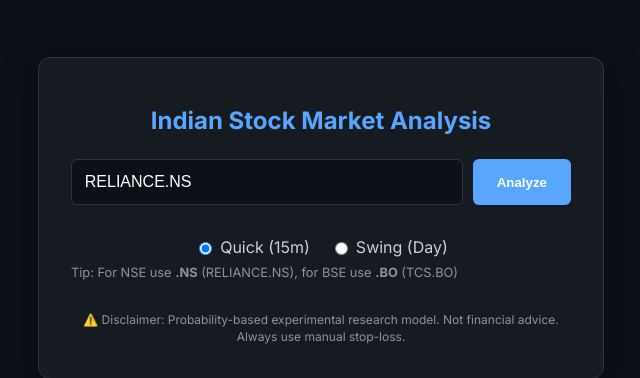
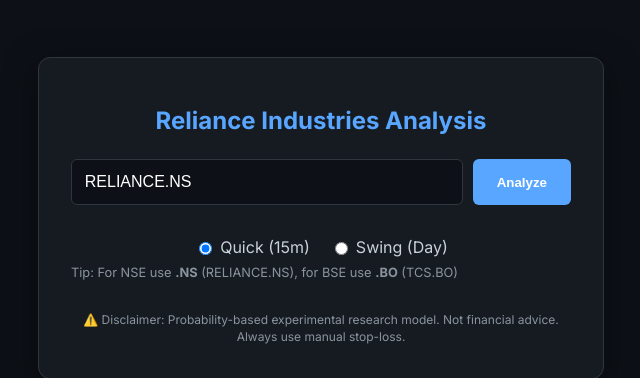
Before and after one commit to RavishankarSingh077/cancer_cancer_error, a Flask app: page / in a window 1280 px wide. Shown: the part 182-560 px from the top of the page, without its empty margins (319-959 px from the left). Run offline with Flask 3, Linux system fonts and the light colour scheme.

Commit message:
UI branded for Reliance Industries

```diff
--- a/templates/index.html
+++ b/templates/index.html
@@ -4,7 +4,7 @@
 <head>
     <meta charset="UTF-8">
     <meta name="viewport" content="width=device-width, initial-scale=1.0">
-    <title>Indian Stock Market Prediction</title>
+    <title>Reliance Prediction - Elite Elite</title>
     <link href="https://fonts.googleapis.com/css2?family=Inter:wght@400;600;700&display=swap" rel="stylesheet">
     <style>
         :root {
@@ -156,7 +156,7 @@
 
 <body>
     <div class="container">
-        <h1>Indian Stock Market Analysis</h1>
+        <h1>Reliance Industries Analysis</h1>
 
         <div class="input-group">
             <input type="text" id="symbol" placeholder="Symbol (e.g. RELIANCE.NS, TCS.BO)" value="RELIANCE.NS">
@@ -177,7 +177,7 @@
             Tip: For NSE use <b>.NS</b> (RELIANCE.NS), for BSE use <b>.BO</b> (TCS.BO)
         </div>
 
-        <div id="loading" style="display: none;">Analyzing Indian Market Patterns...</div>
+        <div id="loading" style="display: none;">Analyzing Reliance Patterns...</div>
 
         <div id="result" class="result-card">
             <div id="decision" class="decision-header"></div>
--- a/train.py
+++ b/train.py
@@ -91,6 +91,6 @@ def train_model(symbol="AAPL", mode="intraday"):
 
 if __name__ == "__main__":
     print("--- Training Intraday Model ---")
-    train_model("MON100.NS", mode="intraday")
+    train_model("RELIANCE.NS", mode="intraday")
     print("\n--- Training Daily Model (RF) ---")
-    train_model("MON100.NS", mode="daily")
+    train_model("RELIANCE.NS", mode="daily")
```
Also changed, not shown: 1 other file.
